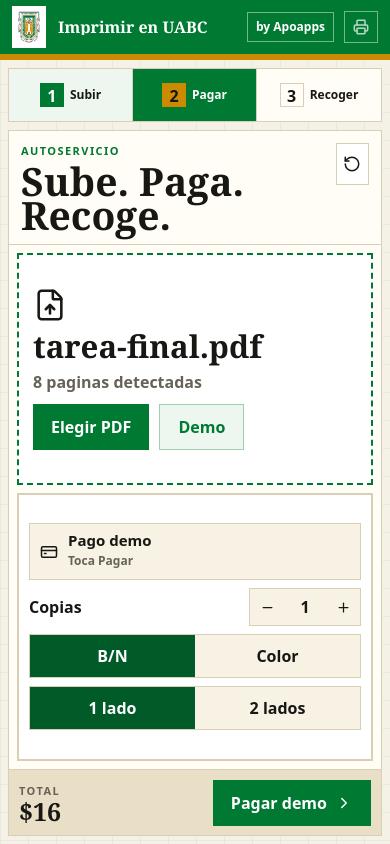
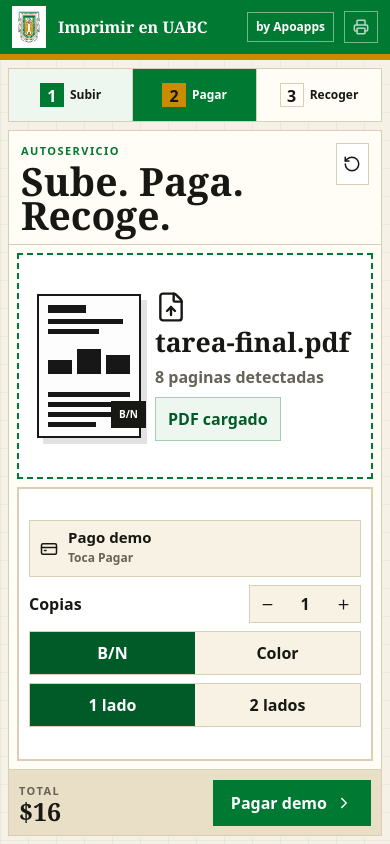
Before and after one commit to apoapps/uabc-printer, a React (Vite) app: page / in a window 390 px wide. Both pictures are taken after a click on the button "Demo". Built offline with nearby package versions, Linux system fonts and the light colour scheme.

Commit message:
Improve mobile PDF preview flow

```diff
--- a/src/App.tsx
+++ b/src/App.tsx
@@ -154,12 +154,14 @@
 
           <div className="flow-grid">
             <section className={`upload-zone stage-${jobState}`}>
+              <PdfPreview color={color} jobState={jobState} fileName={fileName} />
+              <div className="stage-copy">
                 {jobState === 'paying' ? (
-                <CreditCard size={38} strokeWidth={1.8} />
+                  <CreditCard size={34} strokeWidth={1.8} />
                 ) : jobState === 'printing' || jobState === 'done' ? (
-                <Printer size={40} strokeWidth={1.8} />
+                  <Printer size={36} strokeWidth={1.8} />
                 ) : (
-                <FileUp size={34} strokeWidth={1.8} />
+                  <FileUp size={32} strokeWidth={1.8} />
                 )}
                 <div>
                   <h2>{mainMessage}</h2>
@@ -180,8 +182,14 @@
                     <span />
                   </div>
                 )}
-              {jobState === 'done' && <div className="done-code">Codigo 42</div>}
-              {(jobState === 'empty' || jobState === 'ready') && (
+                {jobState === 'done' && (
+                  <div className="pickup-code">
+                    <span>Recoge con</span>
+                    <strong>42</strong>
+                  </div>
+                )}
+                {jobState === 'ready' && <div className="loaded-note">PDF cargado</div>}
+                {jobState === 'empty' && (
                   <div className="upload-actions">
                     <label className="primary-action">
                       Elegir PDF
@@ -192,6 +200,7 @@
                     </button>
                   </div>
                 )}
+              </div>
             </section>
 
             <section className="options">
@@ -257,7 +266,7 @@
               disabled={!fileName || jobState === 'paying' || jobState === 'printing' || jobState === 'done'}
             >
               {jobState === 'done'
-                ? 'Codigo 42'
+                ? 'Listo'
                 : jobState === 'printing'
                   ? 'Imprimiendo'
                   : jobState === 'paying'
@@ -302,6 +311,32 @@
   )
 }
 
+function PdfPreview({ color, jobState, fileName }: { color: PrintColor; jobState: JobState; fileName: string }) {
+  return (
+    <div className={`pdf-preview ${color === 'bn' ? 'mono' : 'full-color'} ${jobState}`}>
+      <div className="pdf-paper">
+        <div className="pdf-topline" />
+        <div className="pdf-title-lines">
+          <span />
+          <span />
+        </div>
+        <div className="pdf-chart">
+          <i />
+          <i />
+          <i />
+        </div>
+        <div className="pdf-lines">
+          <span />
+          <span />
+          <span />
+          <span />
+        </div>
+      </div>
+      <div className="pdf-tag">{fileName ? (color === 'bn' ? 'B/N' : 'COLOR') : 'PDF'}</div>
+    </div>
+  )
+}
+
 function Line({ label, value, strong = false }: { label: string; value: string; strong?: boolean }) {
   return (
     <div className="line">
--- a/src/index.css
+++ b/src/index.css
@@ -308,11 +308,18 @@
 }
 
 .upload-zone {
+  display: grid;
+  grid-template-columns: minmax(132px, 0.46fr) minmax(0, 1fr);
+  align-items: center;
+  gap: 18px;
+  padding: clamp(18px, 3vw, 36px);
+}
+
+.stage-copy {
+  min-width: 0;
   display: flex;
   flex-direction: column;
-  justify-content: center;
-  gap: 18px;
-  padding: clamp(18px, 3vw, 36px);
+  gap: 14px;
 }
 
 .upload-zone.stage-paying,
@@ -348,6 +355,152 @@
   color: var(--uabc-green-dark);
 }
 
+.pdf-preview {
+  position: relative;
+  width: min(100%, 210px);
+  justify-self: center;
+  color: var(--ink);
+}
+
+.pdf-paper {
+  aspect-ratio: 0.72;
+  display: flex;
+  flex-direction: column;
+  gap: 11px;
+  padding: 16px;
+  background: #fffdf8;
+  border: 2px solid var(--ink);
+  box-shadow: 10px 10px 0 rgba(23, 23, 19, 0.12);
+  overflow: hidden;
+}
+
+.pdf-topline {
+  width: 46%;
+  height: 8px;
+  background: var(--ink);
+}
+
+.pdf-title-lines {
+  display: grid;
+  gap: 7px;
+}
+
+.pdf-title-lines span,
+.pdf-lines span {
+  display: block;
+  height: 7px;
+  background: var(--ink);
+}
+
+.pdf-title-lines span:first-child {
+  width: 92%;
+}
+
+.pdf-title-lines span:last-child {
+  width: 62%;
+}
+
+.pdf-chart {
+  display: grid;
+  grid-template-columns: repeat(3, 1fr);
+  align-items: end;
+  gap: 7px;
+  height: 54px;
+  margin: 2px 0;
+}
+
+.pdf-chart i {
+  display: block;
+  background: var(--ink);
+}
+
+.pdf-chart i:nth-child(1) {
+  height: 42%;
+}
+
+.pdf-chart i:nth-child(2) {
+  height: 78%;
+}
+
+.pdf-chart i:nth-child(3) {
+  height: 58%;
+}
+
+.pdf-lines {
+  display: grid;
+  gap: 7px;
+  margin-top: auto;
+}
+
+.pdf-lines span:nth-child(1) {
+  width: 100%;
+}
+
+.pdf-lines span:nth-child(2) {
+  width: 84%;
+}
+
+.pdf-lines span:nth-child(3) {
+  width: 94%;
+}
+
+.pdf-lines span:nth-child(4) {
+  width: 58%;
+}
+
+.pdf-tag {
+  position: absolute;
+  right: -8px;
+  bottom: 14px;
+  padding: 8px 10px;
+  color: white;
+  background: var(--ink);
+  font-family: ui-sans-serif, system-ui, sans-serif;
+  font-size: 12px;
+  font-weight: 950;
+}
+
+.pdf-preview.full-color .pdf-topline {
+  background: var(--uabc-green);
+}
+
+.pdf-preview.full-color .pdf-title-lines span:first-child {
+  background: var(--uabc-gold);
+}
+
+.pdf-preview.full-color .pdf-title-lines span:last-child {
+  background: #1d64d8;
+}
+
+.pdf-preview.full-color .pdf-chart i:nth-child(1) {
+  background: #d91f32;
+}
+
+.pdf-preview.full-color .pdf-chart i:nth-child(2) {
+  background: var(--uabc-green);
+}
+
+.pdf-preview.full-color .pdf-chart i:nth-child(3) {
+  background: #1d64d8;
+}
+
+.pdf-preview.full-color .pdf-tag {
+  background: var(--uabc-green);
+}
+
+.pdf-preview.mono .pdf-paper {
+  filter: grayscale(1);
+}
+
+.pdf-preview.paying .pdf-paper,
+.pdf-preview.printing .pdf-paper {
+  animation: paper-feed 0.72s ease-in-out infinite alternate;
+}
+
+.pdf-preview.done .pdf-paper {
+  box-shadow: 10px 10px 0 rgba(0, 122, 51, 0.22);
+}
+
 .progress-track {
   width: min(420px, 100%);
   height: 18px;
@@ -364,13 +517,44 @@
   animation: progress-sweep 1.05s ease-in-out infinite;
 }
 
-.done-code {
+.pickup-code {
+  width: min(260px, 100%);
+  display: grid;
+  grid-template-columns: 1fr auto;
+  align-items: center;
+  gap: 14px;
+  padding: 10px 14px;
+  color: var(--ink);
+  background: white;
+  border: 3px solid var(--uabc-green);
+  font-family: ui-sans-serif, system-ui, sans-serif;
+  font-weight: 950;
+}
+
+.pickup-code span {
+  text-transform: uppercase;
+  letter-spacing: 0.12em;
+  font-size: 11px;
+}
+
+.pickup-code strong {
+  width: 58px;
+  height: 58px;
+  display: grid;
+  place-items: center;
+  color: white;
+  background: var(--uabc-green);
+  font-size: 34px;
+  line-height: 1;
+}
+
+.loaded-note {
   width: fit-content;
-  padding: 10px 18px;
-  color: white;
-  background: var(--ink);
+  padding: 9px 12px;
+  color: var(--uabc-green-dark);
+  background: #edf7ef;
+  border: 1px solid rgba(0, 122, 51, 0.32);
   font-family: ui-sans-serif, system-ui, sans-serif;
-  font-size: clamp(18px, 3vw, 34px);
   font-weight: 950;
 }
 
@@ -678,6 +862,16 @@
   }
 }
 
+@keyframes paper-feed {
+  from {
+    transform: translateY(-2px);
+  }
+
+  to {
+    transform: translateY(8px);
+  }
+}
+
 @media (max-width: 920px) {
   .workspace {
     grid-template-columns: 72px minmax(0, 1fr);
@@ -773,12 +967,61 @@
   }
 
   .upload-zone {
+    grid-template-columns: 112px minmax(0, 1fr);
     gap: 10px;
     padding: 14px;
   }
 
+  .stage-copy {
+    gap: 8px;
+  }
+
+  .pdf-preview {
+    width: 104px;
+  }
+
+  .pdf-paper {
+    padding: 9px;
+    gap: 6px;
+    border-width: 2px;
+    box-shadow: 6px 6px 0 rgba(23, 23, 19, 0.12);
+  }
+
+  .pdf-chart {
+    height: 32px;
+    gap: 5px;
+  }
+
+  .pdf-title-lines,
+  .pdf-lines {
+    gap: 5px;
+  }
+
+  .pdf-title-lines span,
+  .pdf-lines span {
+    height: 5px;
+  }
+
+  .pdf-tag {
+    right: -5px;
+    bottom: 10px;
+    padding: 6px 8px;
+    font-size: 10px;
+  }
+
+  .pickup-code {
+    width: 100%;
+    padding: 8px 10px;
+  }
+
+  .pickup-code strong {
+    width: 48px;
+    height: 48px;
+    font-size: 29px;
+  }
+
   h2 {
-    font-size: clamp(23px, 8vw, 34px);
+    font-size: clamp(21px, 6.8vw, 32px);
   }
 
   .options {
```
Lines whose indentation alone changed are shown as unchanged.
